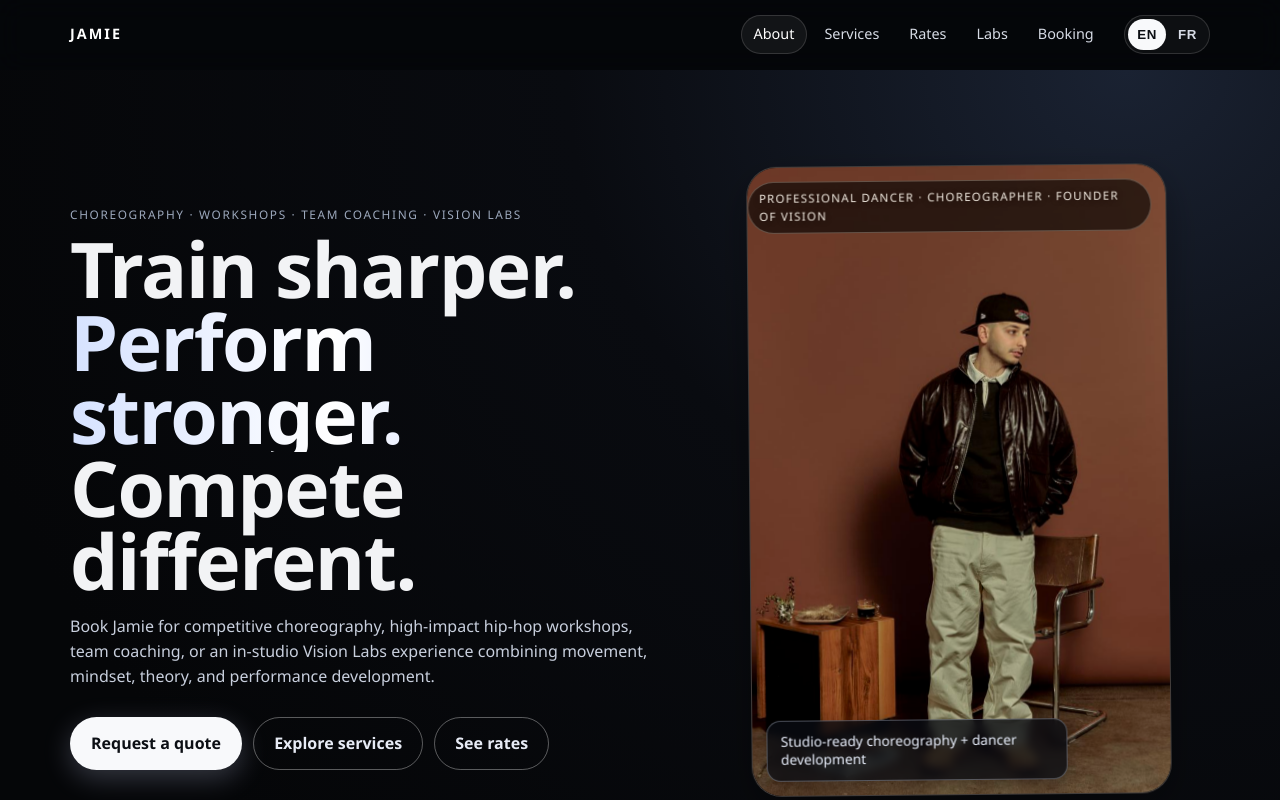
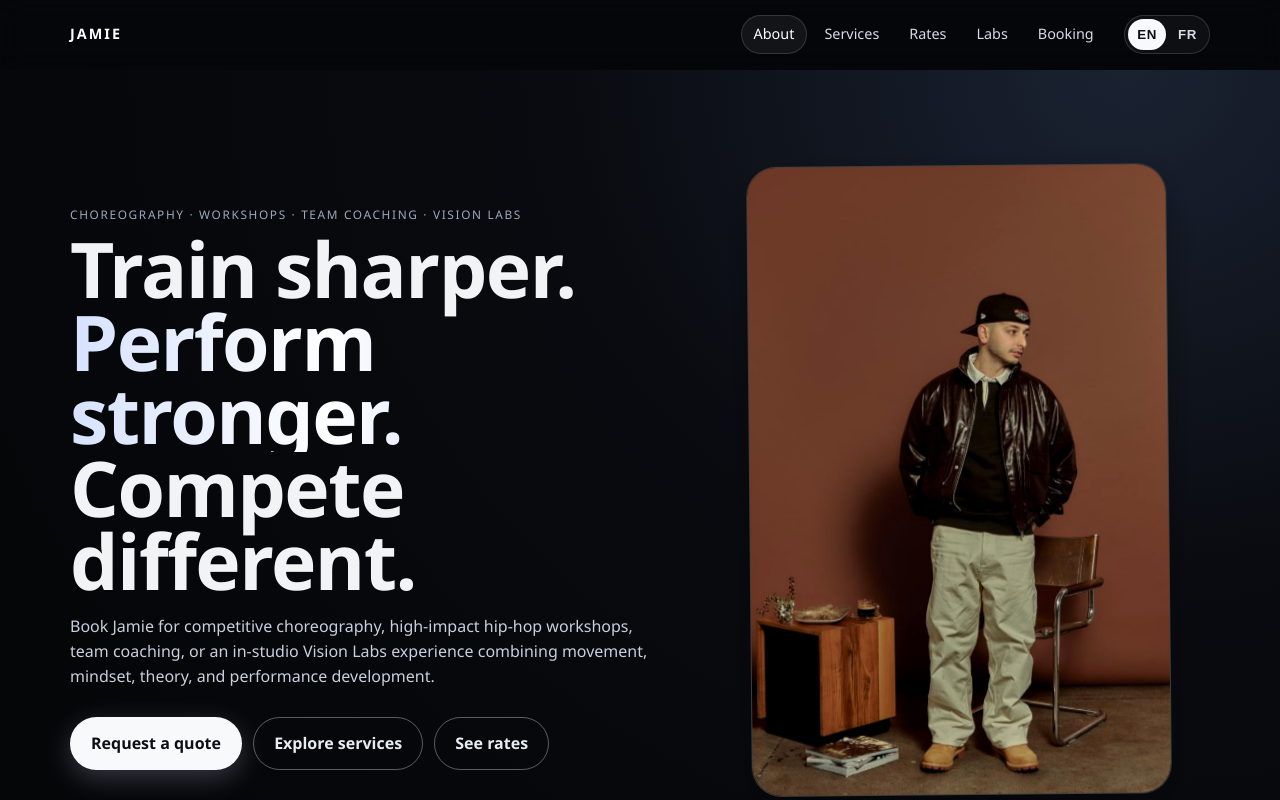
Before and after one commit to Jamieelalouf/jamie-choreography-booking, a website: page index.html in a window 1280 px wide. Shown: the top 800 px of the page. Drawn offline with Linux system fonts and the light colour scheme.

Commit message:
remove hero overlay and clarify booking email flow

```diff
--- a/app.js
+++ b/app.js
@@ -36,8 +36,6 @@ const translations = {
       ctaQuote: 'Request a quote',
       ctaServices: 'Explore services',
       ctaRates: 'See rates',
-      frame: 'Professional dancer · Choreographer · Founder of VISION',
-      floatCard: 'Studio-ready choreography + dancer development',
     },
     about: {
       title: 'About Jamie',
@@ -174,7 +172,7 @@ const translations = {
       date: 'Preferred date or timeframe',
       message: 'Message / details',
       send: 'Send request',
-      note: 'This form opens your email app and sends your request directly to Jamie.',
+      note: 'Clicking Send opens your email app with a prefilled message to Jamie. You must press send there to finish.',
       directEmail: 'Or email directly: jamie@visiondance.ca',
       subject: 'Booking Request for Jamie Elalouf',
     },
@@ -192,8 +190,6 @@ const translations = {
       ctaQuote: 'Demander un devis',
       ctaServices: 'Voir les services',
       ctaRates: 'Voir les tarifs',
-      frame: 'Danseur professionnel · Chorégraphe · Fondateur de VISION',
-      floatCard: 'Chorégraphie studio + développement des danseurs',
     },
     about: {
       title: 'À propos de Jamie',
@@ -330,7 +326,7 @@ const translations = {
       date: 'Date ou période souhaitée',
       message: 'Message / détails',
       send: 'Envoyer la demande',
-      note: 'Ce formulaire ouvre votre application courriel et envoie votre demande directement à Jamie.',
+      note: 'En cliquant sur Envoyer, votre application courriel s’ouvre avec un message prérempli à Jamie. Vous devez cliquer sur envoyer dans cette application pour terminer.',
       directEmail: 'Ou écrire directement : jamie@visiondance.ca',
       subject: 'Demande de réservation pour Jamie Elalouf',
     },
--- a/index.html
+++ b/index.html
@@ -51,8 +51,6 @@
           <div class="hero-visual reveal reveal-up reveal-delay-2">
             <div class="hero-frame">
               <img src="assets/jamie-portrait.jpg" alt="Jamie, Montreal hip-hop choreographer" />
-              <p data-i18n="hero.frame">Professional dancer · Choreographer · Founder of VISION</p>
-              <div class="hero-service-card" data-i18n="hero.floatCard">Studio-ready choreography + dancer development</div>
             </div>
           </div>
         </div>
@@ -264,7 +262,7 @@
             </label>
             <button class="btn btn-solid" type="submit" data-i18n="booking.send">Send request</button>
           </form>
-          <p class="booking-note" data-i18n="booking.note">This form opens your email app and sends your request directly to Jamie.</p>
+          <p class="booking-note" data-i18n="booking.note">Clicking Send opens your email app with a prefilled message to Jamie. You must press send there to finish.</p>
           <a class="booking-email-link" id="bookingEmail" href="mailto:jamie@visiondance.ca" data-i18n="booking.directEmail">Or email directly: jamie@visiondance.ca</a>
         </div>
       </section>
--- a/styles.css
+++ b/styles.css
@@ -344,38 +344,6 @@ html.js-enabled .hero-visual {
   user-select: none;
 }
 
-.hero-frame p {
-  position: absolute;
-  z-index: 2;
-  right: 0.9rem;
-  top: 0.9rem;
-  font-size: 0.72rem;
-  text-transform: uppercase;
-  letter-spacing: 0.11em;
-  color: #f4ede3;
-  background: rgba(12, 8, 6, 0.68);
-  border: 1px solid rgba(255, 235, 214, 0.28);
-  border-radius: 999px;
-  padding: 0.42rem 0.66rem;
-  text-shadow: 0 1px 6px rgba(0, 0, 0, 0.4);
-}
-
-.hero-service-card {
-  position: absolute;
-  z-index: 2;
-  left: 0.9rem;
-  bottom: 0.9rem;
-  max-width: min(72%, 320px);
-  border-radius: 14px;
-  padding: 0.7rem 0.8rem;
-  border: 1px solid rgba(224, 235, 255, 0.3);
-  background: rgba(9, 12, 18, 0.78);
-  color: #ecf2ff;
-  font-size: 0.86rem;
-  line-height: 1.32;
-  box-shadow: 0 8px 20px rgba(0, 0, 0, 0.28);
-  backdrop-filter: blur(5px);
-}
 
 .hero-copy h1 span {
   display: block;
@@ -1091,9 +1059,6 @@ html.js-enabled .reveal.in-view {
     width: min(100%, 360px);
   }
 
-  .hero-service-card {
-    max-width: 80%;
-  }
 }
 
 @media (max-width: 860px) {
```
Also changed, not shown: smoke-test.js (+20 -0 lines).
